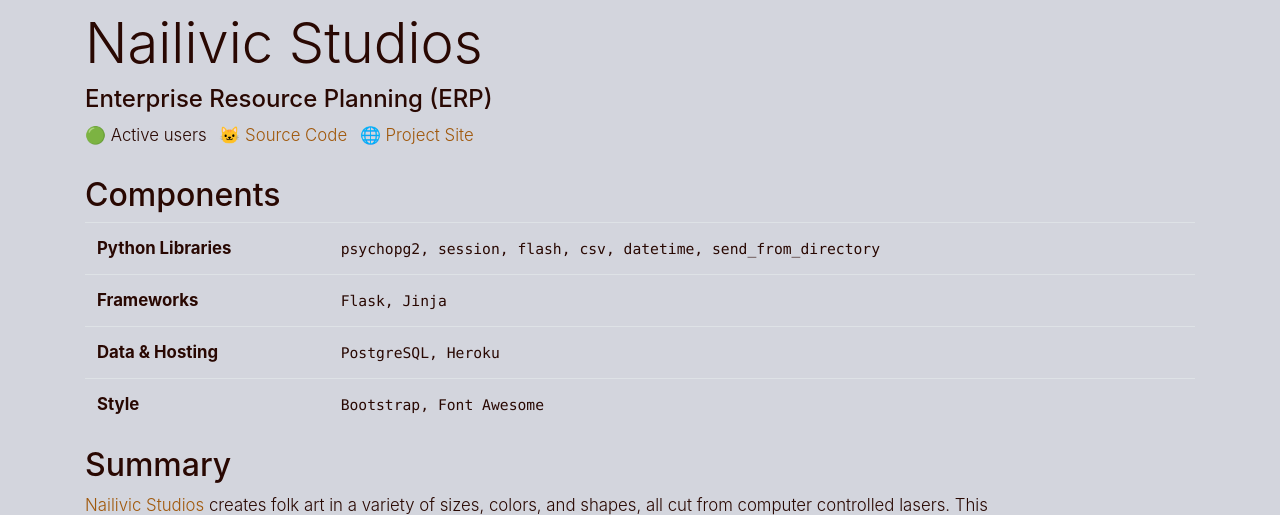
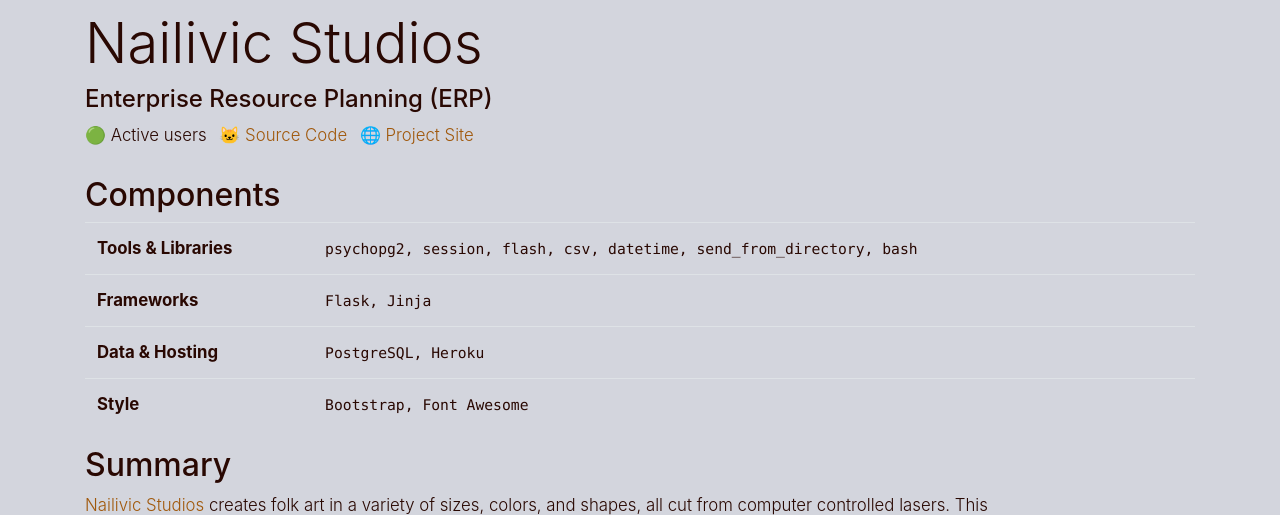
Before and after one commit to Turkosaurus/webpage, a Flask app: page /portfolio in a window 1280 px wide. Shown: the part 1268-1783 px from the top of the page. Run offline with Flask 2, Linux system fonts and the light colour scheme; parts of the project's set-up code (start-up, migrations or seed data) failed here and were passed over; some libraries are stand-ins or nearby versions.

Commit message:
marjie and matt suggestions

```diff
--- a/templates/projects.html
+++ b/templates/projects.html
@@ -227,8 +227,8 @@
                 </thead> -->
                 <tbody>
                     <tr>
-                        <th scope="row">Python Libraries</th>
-                        <td><code>psychopg2, session, flash, csv, datetime, send_from_directory</code></td>
+                        <th scope="row">Tools & Libraries</th>
+                        <td><code>psychopg2, session, flash, csv, datetime, send_from_directory, bash</code></td>
                     </tr>
                     <tr>
                         <th scope="row">Frameworks</th>
@@ -354,8 +354,8 @@
                 </thead> -->
                 <tbody>
                     <tr>
-                        <th scope="row">Python Libraries</th>
-                        <td><code>twilio, requests, csv, re, psychopg2, datetime</code></td>
+                        <th scope="row">Tools & Libraries</th>
+                        <td><code>twilio, requests, csv, re, psychopg2, datetime, bash</code></td>
                     </tr>
                     <tr>
                         <th scope="row">Frameworks</th>
@@ -474,8 +474,8 @@
             <table class="table">
                 <tbody>
                     <tr>
-                        <th scope="row">Python Libraries</th>
-                        <td><code>sqlalchemy, cs50, request, session, flash</code></td>
+                        <th scope="row">Tools & Libraries</th>
+                        <td><code>sqlalchemy, cs50, request, session, flash, bash</code></td>
                     </tr>
                     <tr>
                         <th scope="row">Frameworks</th>
@@ -592,7 +592,7 @@
             <table class="table">
                 <tbody>
                     <tr>
-                        <th scope="row">Python Libraries</th>
+                        <th scope="row">Tools & Libraries</th>
                         <td><code>csv, send_from_directory, flash</code></td>
                     </tr>
                     <tr>
@@ -710,7 +710,7 @@
             <table class="table">
                 <tbody>
                     <tr>
-                        <th scope="row">Python Libraries</th>
+                        <th scope="row">Tools & Libraries</th>
                         <td><code>psychopg2, session, flash, csv, datetime, send_from_directory</code></td>
                     </tr>
                     <tr>
```
Also changed, not shown: static/resume-TravisTurk-web.png, 1 other file.
